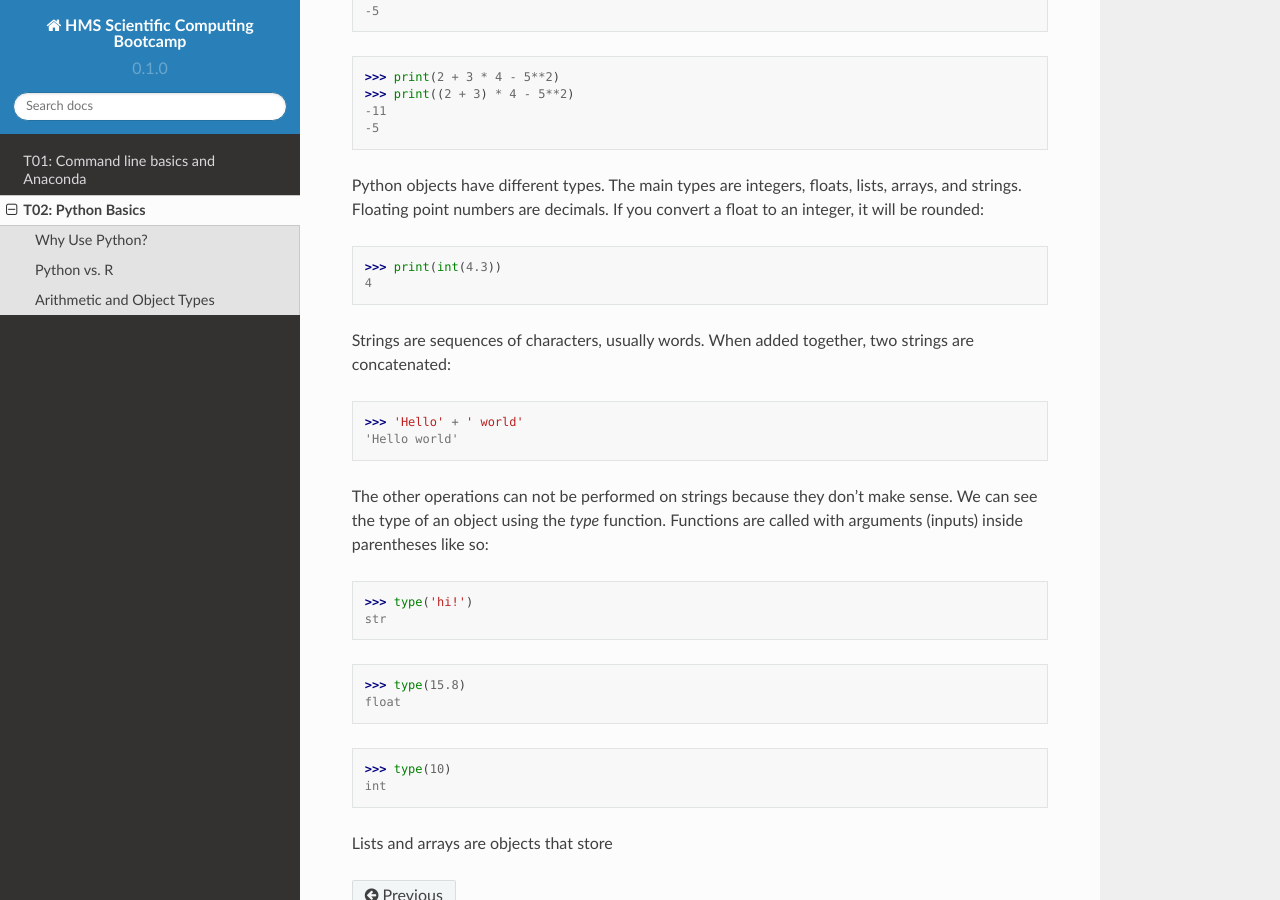
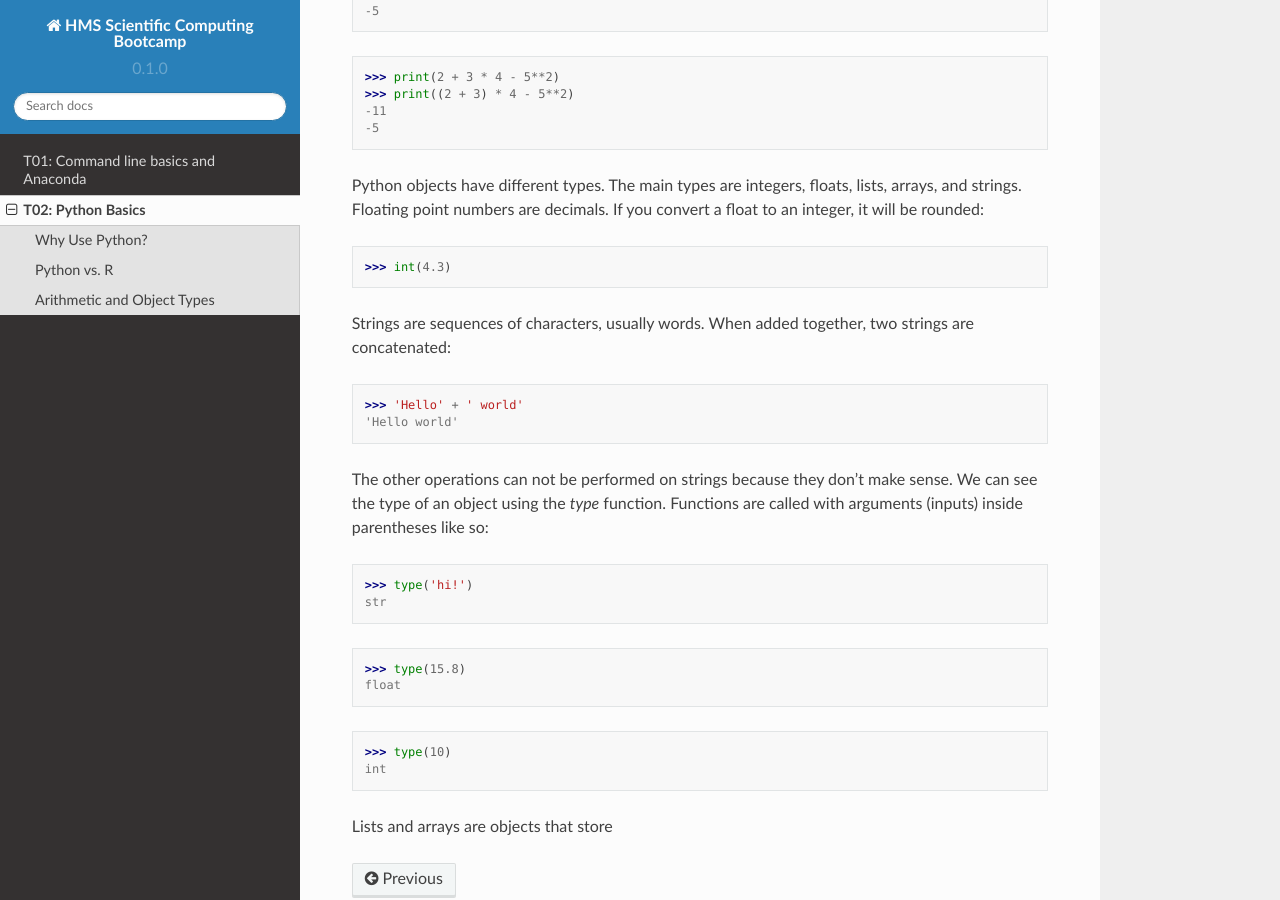
Before and after one commit to sanju99/hms_computing_bootcamp, a Sphinx documentation site: the page built from docs/source/t02.rst, in a window 1280 px wide and 900 px high, scrolled down 1242 px. Built offline with Sphinx 7.4.7 and the Read the Docs theme 2.0.0, drawn with Linux system fonts in a browser that asks for light colours.

Commit message:
Update t02.rst

```diff
--- a/docs/source/t02.rst
+++ b/docs/source/t02.rst
@@ -62,8 +62,7 @@ If you run the code above, the values are shown. If you run multiple lines in th
 
 Python objects have different types. The main types are integers, floats, lists, arrays, and strings. Floating point numbers are decimals. If you convert a float to an integer, it will be rounded:
 
->>> print(int(4.3))
-4
+>>> int(4.3) # doctest: +SKIP
 
 Strings are sequences of characters, usually words. When added together, two strings are concatenated:
 
```
